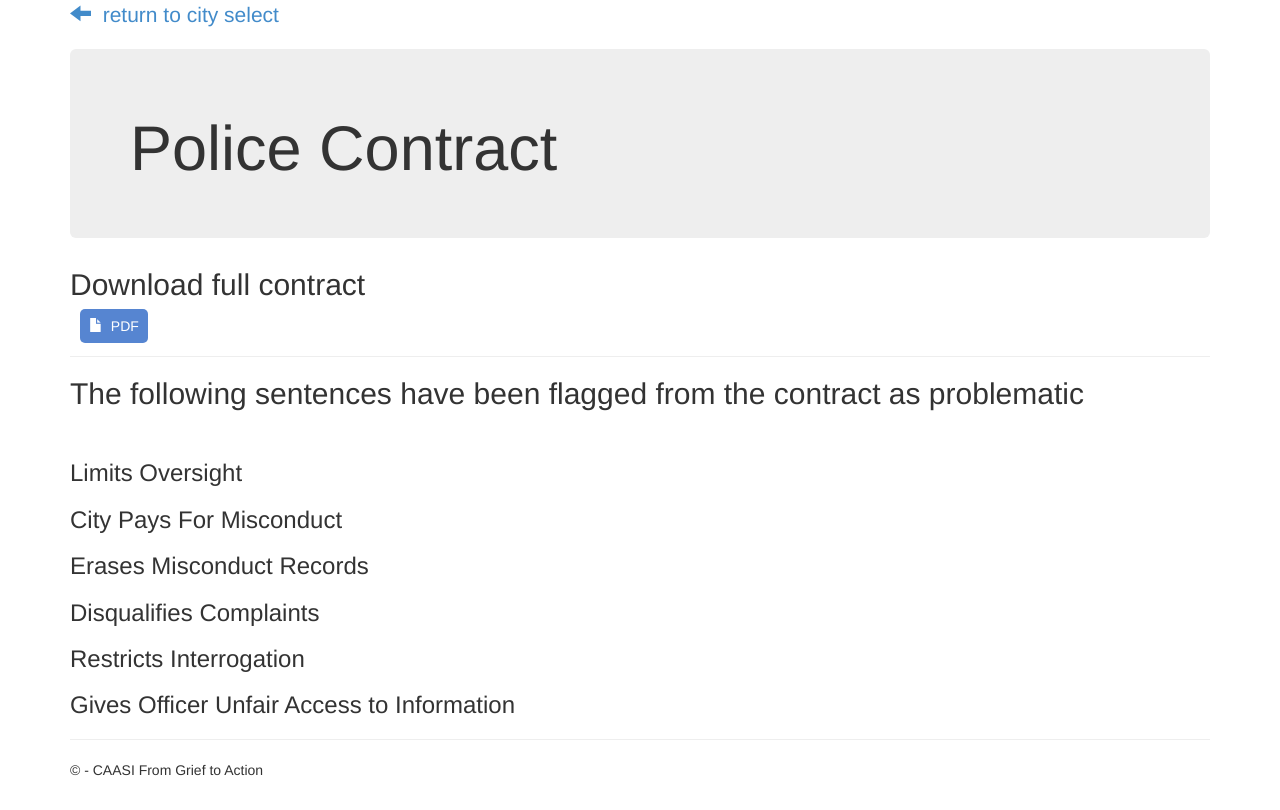
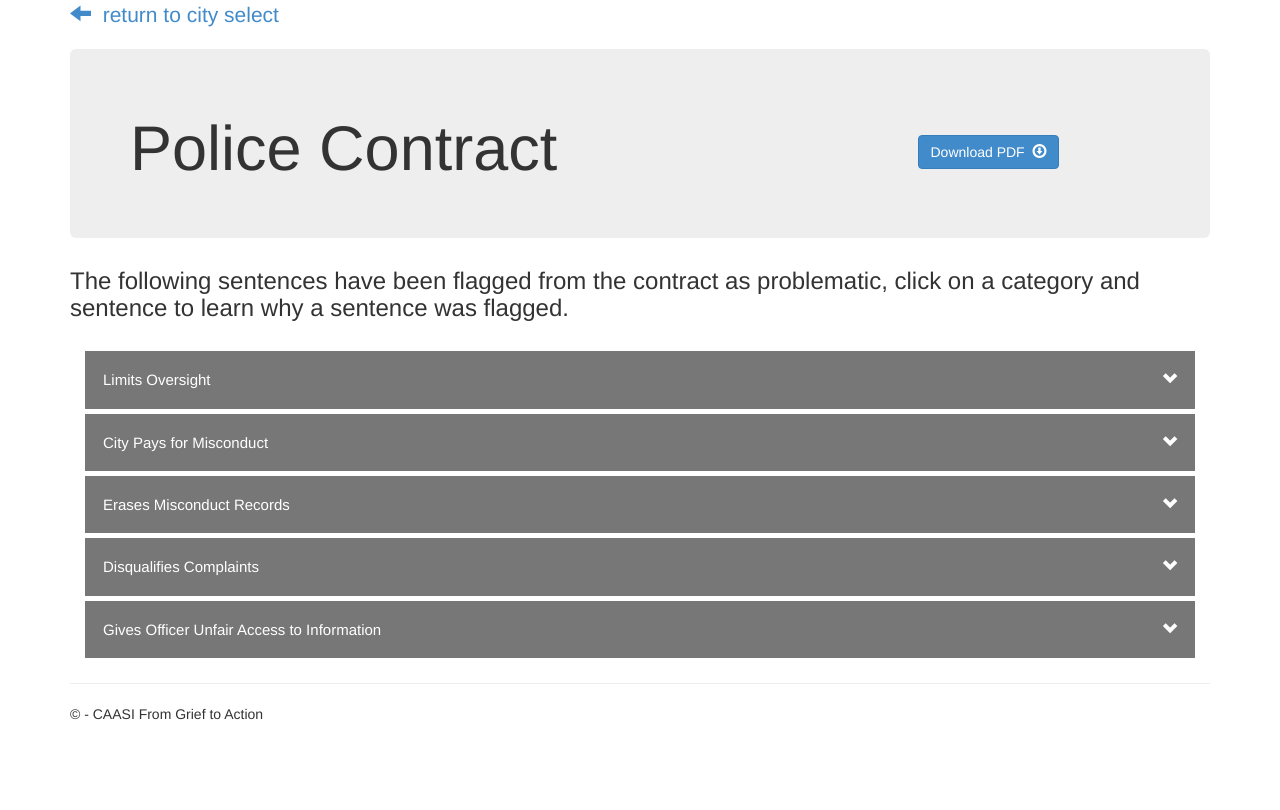
Before and after one commit to CAASI-G2A/g2a-website, a Django app: template PPUC/app/templates/app/view_location.html in a window 1280 px wide. Shown: the part 51-861 px from the top of the page. After the commit the page ends 771 px from the top, so only its background shows below. Run offline with Django 3.2, Linux system fonts and the light colour scheme; the template is opened without the code that fills it, so the values that code supplies are empty; some libraries are stand-ins or nearby versions.

Commit message:
lotso ui changes

```diff
--- a/PPUC/app/templates/app/complaint.html
+++ b/PPUC/app/templates/app/complaint.html
@@ -49,7 +49,7 @@
                       <p class="lead" >The PDF below guides you on what you should do and your rights if you are stopped by a police officer.</p>
                   </div>
                   <div class="panel-footer">
-                      <a href="{% static 'app/Pre-Complaint/PittsburghPreComplaint.pdf' %}" target="_blank" >PDF (by Pttsburgh Independent Citizen Police Review Board)</a>
+                      <a href="{% static 'app/Pre-Complaint/PittsburghPreComplaint.pdf' %}" target="_blank" >PDF (by Pittsburgh Independent Citizen Police Review Board)</a>
                   </div>
                   <div class="panel-heading">
                     <h3 class="panel-title">Frequently Asked Questions</h3>
--- a/PPUC/app/templates/app/index.html
+++ b/PPUC/app/templates/app/index.html
@@ -13,7 +13,7 @@
     <h2>What does our tool do?</h2>
     <p class="lead">Our tool allows researchers to explore police union contracts more easily for information, and
       helps citizens to find resources near them and learn more about the process of filing a misconduct complaint.</p>
-      <a class="btn btn-light" href="/about" role="button" style="float:right;">Learn more ></a>
+      <a class="btn btn-default" href="/about" role="button" style="float:right;">Learn more</a>
 </div>
 
 <hr class="my-4">
@@ -25,7 +25,7 @@
     misconduct and misconduct investigation processes. This can help those considering
     filing a police misconduct complaint understand more about how the process works
     and what it means for them if they choose to do so.</p>
-      <a class="btn btn-light" href="/about" role="button" style="float:right;">Learn more ></a>
+      <a class="btn btn-default" href="/about" role="button" style="float:right;">Learn more</a>
 
 </div>
 
--- a/PPUC/app/templates/app/view_location.html
+++ b/PPUC/app/templates/app/view_location.html
@@ -5,76 +5,115 @@
 {% block content %}
 
 <style>
-  .dl {
-    color:white;
-    background-color:#5685d1;
-    padding: 9px;
-    border-color:white;
-    border-radius: 5px;
-    margin-left:10px;
+  .collapsible {
+  background-color: #777;
+  color: white;
+  cursor: pointer;
+  padding: 18px;
+  width: 100%;
+  border: none;
+  text-align: left;
+  outline: none;
+  font-size: 15px;
 }
 
+.active, .collapsible:hover {
+  background-color: #555;
+}
 
-  .dl:hover {
-    color: white;
-    text-decoration:none;
-    background-color:#456ba8;
+.content {
+  padding: 0 18px;
+  display: none;
+  overflow: hidden;
+  background-color: #f1f1f1;
+
 }
 </style>
 
 <p class="lead"><a href="/search"><span class="glyphicon glyphicon-arrow-left"></span> &nbsp;return to city select</a></p>
 <div class="jumbotron">
+	<div class="row">
+        <div class="col-md-9">
 			<h1>{{location}} Police Contract</h1>
 		</div>
-
-	<h2 style="padding-bottom:5px;">Download full contract </h2>
-	<a href="{% url 'download_pdf' location.id %}" class="dl" role="button"><span class="glyphicon glyphicon glyphicon-file"></span> &nbsp;PDF</a>
-  <hr class="my-4">
+		<div class="col-md-3"style="float:right;padding-top: 30px;">
+			<a class="btn btn-primary" href="{% url 'download_pdf' location.id %}" role="button">Download PDF&nbsp;
+				<span class="glyphicon glyphicon-download"></span>
+			</a>
+		</div>
+	</div>
+</div>
 <!-- Modal -->
-
-    <div class="modal fade" id="modal" data-keyboard="false" data-backdrop="static" tabindex="-1" role="dialog" aria-labelledby="myModalLabel" aria-hidden="true">
-    </div><!-- /.modal -->
-		<h2>The following sentences have been flagged from the contract as problematic</h2><br>
-		<div><h3>Limits Oversight</h3>
+<div class="modal fade" id="modal" data-keyboard="false" data-backdrop="static" tabindex="-1" role="dialog" aria-labelledby="myModalLabel" aria-hidden="true"></div>
+<!-- /.modal -->
+<h3>The following sentences have been flagged from the contract as problematic, click on a category and sentence to learn why a sentence was flagged.</h3><br>
+<div class="col-md-12">
+    <button type="button" class="collapsible" style="border-bottom: 5px solid white;">Limits Oversight<span class="glyphicon glyphicon-chevron-down" style="float:right;"></span> </button>
+	    <div class="content">
 		    {% for sentence in sentences %}
 			    {% if sentence.limit_oversight %}
-					<pre style="background:#ffad99;"><a style="color:black; " data-toggle="modal" href="{% url 'view_sentence' sentence.id %}" data-target="#modal" title="view sentence">{{sentence.text}}</a></pre>
+	      <br>
+			    <p class="lead"><a href="{% url 'view_sentence' sentence.id %}" data-toggle="modal" data-target="#modal" title="view sentence" style="color:black; text-decoration:none;">{{sentence.text}}</a></p>
+				    <hr style="border-color:white;border-width:2px;">
 			    {% endif %}
 		    {% endfor %}
 	    </div>
-		<div><h3>City Pays For Misconduct</h3>
+    <button type="button" class="collapsible" style="border-bottom: 5px solid white;">City Pays for Misconduct<span class="glyphicon glyphicon-chevron-down" style="float:right;"></span> </button>
+	    <div class="content">
 		    {% for sentence in sentences %}
 			    {% if sentence.city_pay_for_misconduct %}
-					<pre style="background:#ffad99;"><a style="color:black; " data-toggle="modal" href="{% url 'view_sentence' sentence.id %}" data-target="#modal" title="view sentence">{{sentence.text}}</a></pre>
+	      <br>
+			    <p class="lead"><a href="{% url 'view_sentence' sentence.id %}" data-toggle="modal" data-target="#modal" title="view sentence" style="color:black; text-decoration:none;">{{sentence.text}}</a></p>
+				    <hr style="border-color:white;border-width:2px;">
 			    {% endif %}
 		    {% endfor %}
 	    </div>
-		<div><h3>Erases Misconduct Records</h3>
+	<button type="button" class="collapsible" style="border-bottom: 5px solid white;">Erases Misconduct Records<span class="glyphicon glyphicon-chevron-down" style="float:right;"></span> </button>
+	    <div class="content">
 		    {% for sentence in sentences %}
-				{% if sentence.erase_misconduct %}
-					<pre style="background:#ffad99;"><a style="color:black; " data-toggle="modal" href="{% url 'view_sentence' sentence.id %}" data-target="#modal" title="view sentence">{{sentence.text}}</a></pre>
+			    {% if sentence.erases_misconduct %}
+	      <br>
+			    <p class="lead"><a href="{% url 'view_sentence' sentence.id %}" data-toggle="modal" data-target="#modal" title="view sentence" style="color:black; text-decoration:none;">{{sentence.text}}</a></p>
+				    <hr style="border-color:white;border-width:2px;">
 			    {% endif %}
 		    {% endfor %}
 	    </div>
-		<div><h3>Disqualifies Complaints</h3>
+	<button type="button" class="collapsible" style="border-bottom: 5px solid white;">Disqualifies Complaints<span class="glyphicon glyphicon-chevron-down" style="float:right;"></span> </button>
+	    <div class="content">
 		    {% for sentence in sentences %}
 			    {% if sentence.disqualify_complaints %}
-					<pre style="background:#ffad99;"><a style="color:black; " data-toggle="modal" href="{% url 'view_sentence' sentence.id %}" data-target="#modal" title="view sentence">{{sentence.text}}</a></pre>
+	      <br>
+			    <p class="lead"><a href="{% url 'view_sentence' sentence.id %}" data-toggle="modal" data-target="#modal" title="view sentence" style="color:black; text-decoration:none;">{{sentence.text}}</a></p>
+				    <hr style="border-color:white;border-width:2px;">
 			    {% endif %}
 		    {% endfor %}
 	    </div>
-		<div><h3>Restricts Interrogation</h3>
+	<button type="button" class="collapsible" style="border-bottom: 5px solid white;">Gives Officer Unfair Access to Information<span class="glyphicon glyphicon-chevron-down" style="float:right;"></span> </button>
+	    <div class="content">
 		    {% for sentence in sentences %}
-				{% if sentence.restrict_interrogation %}
-					<pre style="background:#ffad99;"><a style="color:black; " data-toggle="modal" href="{% url 'view_sentence' sentence.id %}" data-target="#modal" title="view sentence">{{sentence.text}}</a></pre>
+			    {% if sentence.unfair_information %}
+	      <br>
+			    <p class="lead"><a href="{% url 'view_sentence' sentence.id %}" data-toggle="modal" data-target="#modal" title="view sentence" style="color:black; text-decoration:none;">{{sentence.text}}</a></p>
+				    <hr style="border-color:white;border-width:2px;">
 			    {% endif %}
 		    {% endfor %}
 	    </div>
-		<div><h3>Gives Officer Unfair Access to Information</h3>
-			{% for sentence in sentences %}
-				{% if sentence.unfair_information %}
-					<pre style="background:#ffad99;"><a style="color:black; " href="{% url 'view_sentence' sentence.id %}" data-toggle="modal" data-target="#modal" title="view sentence">{{sentence.text}}</a></pre>
-				{% endif %}
-			{% endfor %}
 	</div>
+<script>
+
+var coll = document.getElementsByClassName("collapsible");
+var i;
+
+for (i = 0; i < coll.length; i++) {
+  coll[i].addEventListener("click", function() {
+    this.classList.toggle("active");
+    var content = this.nextElementSibling;
+    if (content.style.display === "block") {
+      content.style.display = "none";
+    } else {
+      content.style.display = "block";
+    }
+  });
+}
+</script>
 {% endblock %}
```
Also changed, not shown: PPUC/app/templates/app/search_contract.html (+15 -14 lines). Lines whose indentation alone changed are shown as unchanged.
